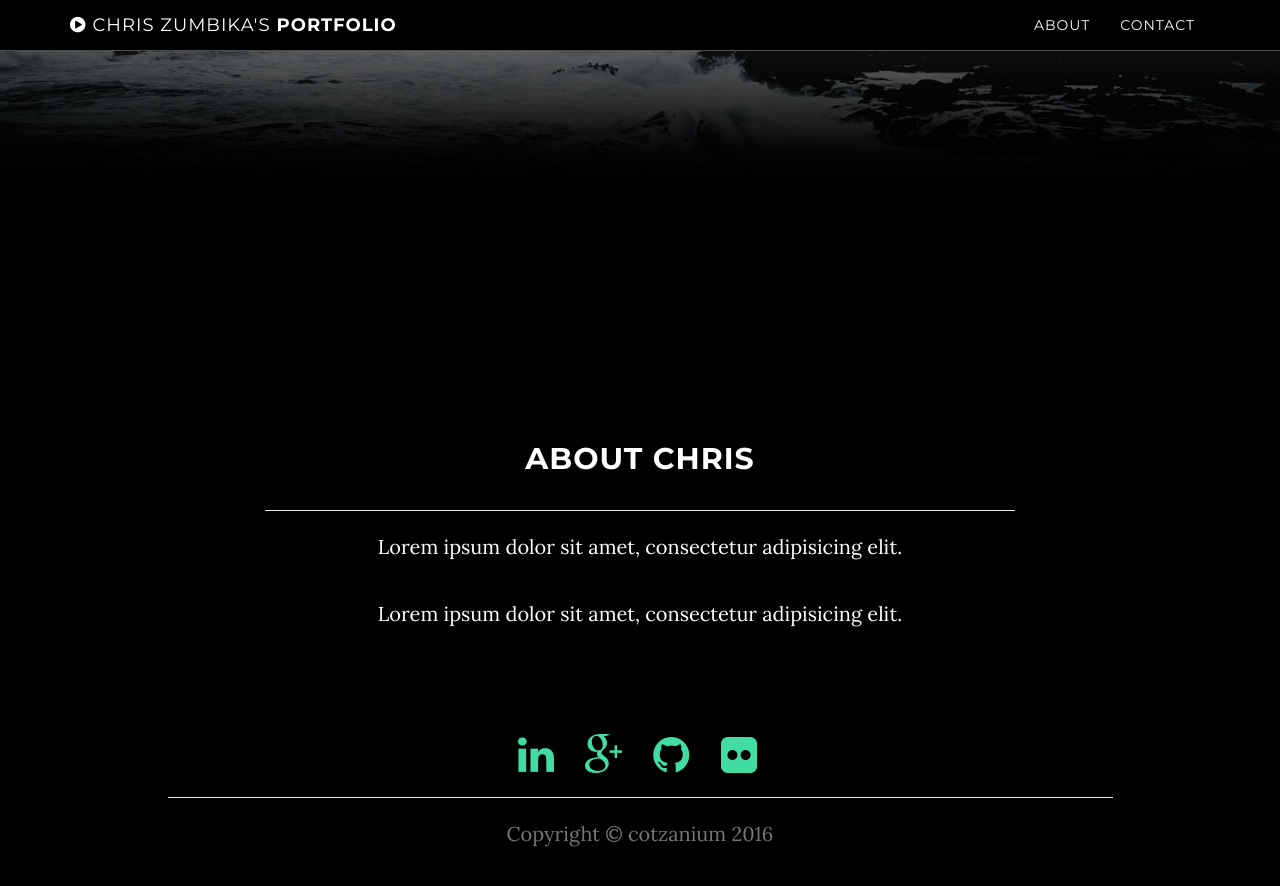
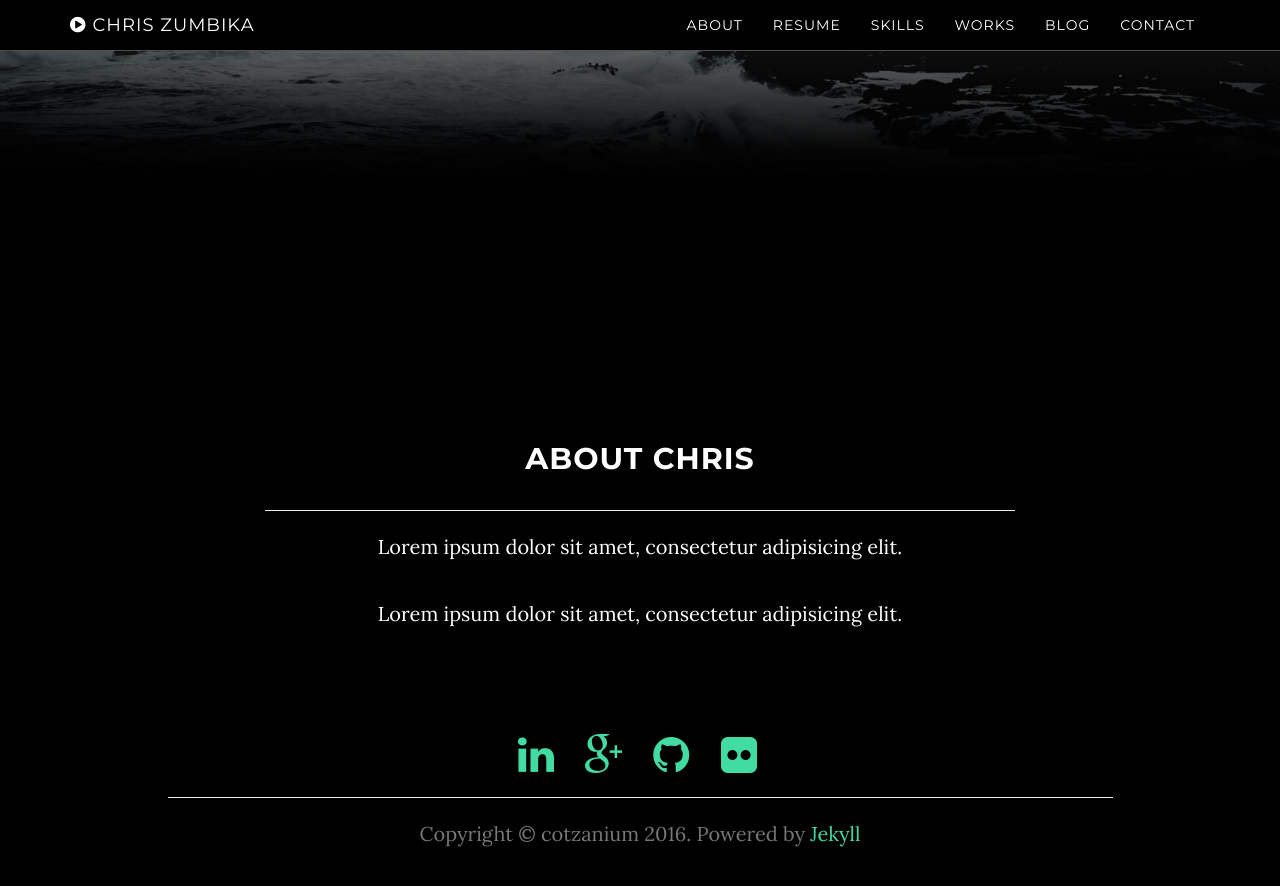
Before and after one commit to cotzanium/cotzanium.github.io, a Jekyll site: the page built from index.html, in a window 1280 px wide and 900 px high, scrolled down 708 px. Shown: the top 886 px of the window. Built offline with Jekyll 4.4.1, drawn with Linux system fonts in a browser that asks for light colours.

Commit message:
Updated navigation

```diff
--- a/_config.yml
+++ b/_config.yml
@@ -1,6 +1,6 @@
 # Site settings
 title: Chris Zumbika's Portfolio
-email: your-email@domain.com
+email: chriszumbika@gmail.com
 description: > # this means to ignore newlines until "baseurl:"
   Write an awesome description for your new site here. You can edit this
   line in _config.yml. It will appear in your document head meta (for
@@ -10,7 +10,7 @@ url: "cotzanium.github.io" # the base hostname & protocol for your site
 
 # User setting
 owner: Chris Zumbika
-email: name@example.com
+email: chriszumbika@gmail.com
 facebook_name: example
 500px_name: cotzanium
 github_name: cotzanium
@@ -18,7 +18,6 @@ linkedin_name: chriszumbika
 address:
   - line: Braamfontein
   - line: "Johannesburg, Gauteng 2001"
-  # Feel free to add more lines here
 copyright: cotzanium
 
 # API settings
--- a/_includes/footer.html
+++ b/_includes/footer.html
@@ -26,7 +26,7 @@
           </li>
         </ul>
         <hr class="small">
-        <p class="text-muted">Copyright &copy; {{ site.copyright }} 20{{ site.time | date: '%y' }}</p>
+        <p class="text-muted">Copyright &copy; {{ site.copyright }} 20{{ site.time | date: '%y' }}. Powered by <a href="http://jekyllrb.com" rel="nofollow">Jekyll</a></p>
       </div>
     </div>
   </div>
--- a/_includes/navigation.html
+++ b/_includes/navigation.html
@@ -6,7 +6,7 @@
                 <i class="fa fa-bars"></i>
             </button>
             <a class="navbar-brand page-scroll" href="#page-top">
-                <i class="fa fa-play-circle"></i>  <span class="light">{{ site.owner }}'s</span> Portfolio
+                <i class="fa fa-play-circle"></i>  <span class="light">{{ site.owner }}</span>
             </a>
         </div>
 
@@ -14,18 +14,13 @@
         <div class="collapse navbar-collapse navbar-right navbar-main-collapse">
             <ul class="nav navbar-nav">
                 <!-- Hidden li included to remove active class from about link when scrolled up past about section -->
-                <li class="hidden">
-                    <a href="#page-top"></a>
-                </li>
-                <li>
-                    <a class="page-scroll" href="#about">About</a>
-                </li>
-                <!--li>
-                    <a class="page-scroll" href="#portfolio">Portfolio</a>
-                </li-->
-                <li>
-                    <a class="page-scroll" href="#contact">Contact</a>
-                </li>
+                <li class="hidden"><a href="#page-top"></a></li>
+                <li><a class="page-scroll" href="#about">About</a></li>
+                <li><a class="page-scroll" href="#resume">Resume</a></li>
+                <li><a class="page-scroll" href="#skills">Skills</a></li>
+                <li><a class="page-scroll" href="#works">Works</a></li>
+                <li><a class="page-scroll" href="#blog">Blog</a></li>
+                <li><a class="page-scroll" href="#contact">Contact</a></li>
             </ul>
         </div>
     </div>
```
